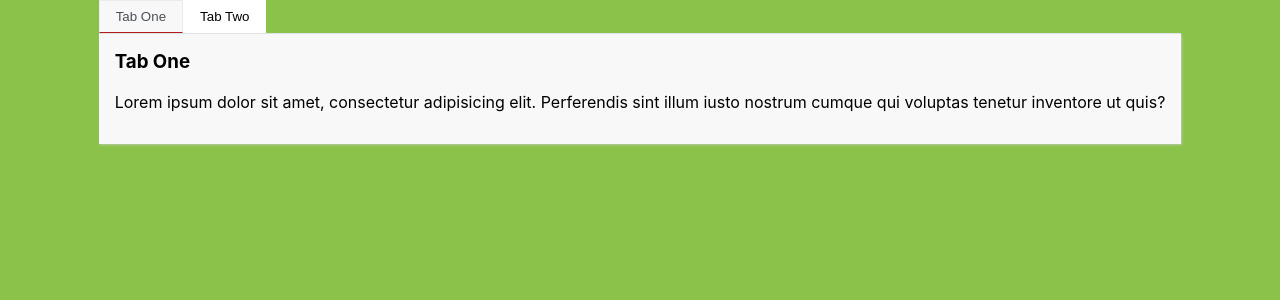
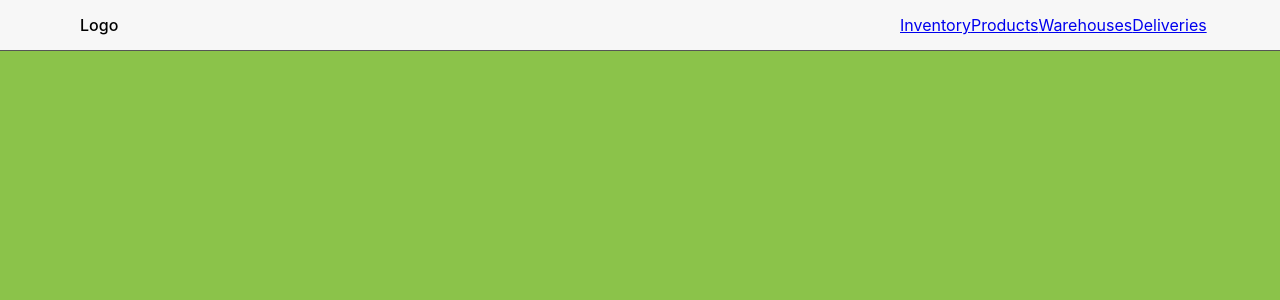
Before and after one commit to Birger9/CustomerCase, a React (Create React App) app in the folder typescript-frontend/: page /home in a window 1280 px wide. Shown: the top 300 px of the page. Built offline with nearby package versions, Linux system fonts and the light colour scheme.

Commit message:
"Work on navbar"

```diff
--- /dev/null
+++ b/typescript-frontend/src/Components/Nav/Nav.module.css
@@ -0,0 +1,22 @@
+.navbar {
+    width: 100%;
+    height: 50px;
+    background: #F7F7F7;
+    border-bottom: 1px solid #555;
+    display: flex;
+    align-items: center;
+    justify-content: space-between;
+}
+
+.logo-container {
+    margin-left: 80px;
+    font-weight: 500;
+    cursor: pointer;
+}
+
+.links-container {
+    margin-right: 80px;
+    display: flex;
+    width: 300px;
+    justify-content: space-evenly;
+}
--- /dev/null
+++ b/typescript-frontend/src/Components/Nav/Nav.tsx
@@ -0,0 +1,35 @@
+/* eslint-disable jsx-a11y/anchor-has-content */
+import React from 'react';
+import styles from './Nav.module.css';
+
+import * as data from './links.json';
+const linkString = JSON.stringify(data);
+const links = JSON.parse(linkString).links;
+
+type Link = {
+    label: string,
+    href: string
+}
+
+const Nav: React.FC<{}> = () => {
+  return (
+        <div className={styles.navbar}>
+            <div className={styles['logo-container']}>
+                Logo
+            </div>
+            <div className={styles['links-container']}>
+                {links.map((link: Link) => {
+                    return (
+                        <div key={link.href} className={styles['link']}>
+                            <a href={link.href}>
+                                {link.label}
+                            </a>
+                        </div>
+                    )
+                })}
+            </div>
+        </div>
+    )
+}
+
+export default Nav
--- /dev/null
+++ b/typescript-frontend/src/Components/Nav/links.json
@@ -0,0 +1,20 @@
+{
+    "links": [
+        {
+            "label": "Inventory",
+            "href": "/inventory"
+        },
+        {
+            "label": "Products",
+            "href": "/products"
+        },
+        {
+            "label": "Warehouses",
+            "href": "/warehouses"
+        },
+        {
+            "label": "Deliveries",
+            "href": "/deliveries"
+        }
+    ]
+}
--- a/typescript-frontend/src/Components/TabOne.tsx
+++ /dev/null
@@ -1,14 +0,0 @@
-import React, { FC, Fragment } from "react";
-
-const TabOne: FC<{}> = () => {
-  return (
-    <Fragment>
-      <h3>Tab One</h3>
-      <p>
-        Lorem ipsum dolor sit amet, consectetur adipisicing elit. Perferendis
-        sint illum iusto nostrum cumque qui voluptas tenetur inventore ut quis?
-      </p>
-    </Fragment>
-  );
-};
-export default TabOne;
--- a/typescript-frontend/src/Components/TabTwo.tsx
+++ /dev/null
@@ -1,14 +0,0 @@
-import React, { FC, Fragment } from "react";
-
-const TabTwo: FC<{}> = () => {
-  return (
-    <Fragment>
-      <h3>Tab Two</h3>
-      <p>
-        Lorem ipsum dolor sit amet, consectetur adipisicing elit. Perferendis
-        sint illum iusto nostrum cumque qui voluptas tenetur inventore ut quis?
-      </p>
-    </Fragment>
-  );
-};
-export default TabTwo;
--- a/typescript-frontend/src/Components/Tabs.tsx
+++ b/typescript-frontend/src/Components/Tabs.tsx
@@ -1,66 +1,29 @@
-import React, { FC } from "react";
-import "../styles.css";
+import React, { ReactElement, useState } from "react"
+import TabTitle from "./TabTitle"
 
-type TabsProps = {
-  tabs: {
-    label: string;
-    index: number;
-    Component: FC<{ index: number }>;
-  }[];
-  selectedTab: number;
-  onClick: (index: number) => void;
-  orientation?: "horizontal" | "vertical";
-  className?: string;
-};
+type Props = {
+  children: ReactElement[]
+}
 
-/**
- * Avalible Props
- * @param className string
- * @param tab Array of object
- * @param selectedTab number
- * @param onClick Function to set the active tab
- * @param orientation Tab orientation Vertical | Horizontal
- */
-const Tabs: FC<TabsProps> = ({
-  className = "tabs-component",
-  tabs = [],
-  selectedTab = 0,
-  onClick,
-  orientation = "horizontal"
-}) => {
-  const Panel = tabs && tabs.find((tab) => tab.index === selectedTab);
+const Tabs: React.FC<Props> = ({ children }) => {
 
-  return (
-    <div
-      className={
-        orientation === "vertical" ? className + " vertical" : className
-      }
-    >
-      <div role="tablist" aria-orientation={orientation}>
-        {tabs.map((tab) => (
-          <button
-            className={selectedTab === tab.index ? "active" : ""}
-            onClick={() => onClick(tab.index)}
-            key={tab.index}
-            type="button"
-            role="tab"
-            aria-selected={selectedTab === tab.index}
-            aria-controls={`tabpanel-${tab.index}`}
-            tabIndex={selectedTab === tab.index ? 0 : -1}
-            id={`btn-${tab.index}`}
-          >
-            {tab.label}
-          </button>
-        ))}
-      </div>
-      <div
-        role="tabpanel"
-        aria-labelledby={`btn-${selectedTab}`}
-        id={`tabpanel-${selectedTab}`}
-      >
-        {Panel && <Panel.Component index={selectedTab} />}
-      </div>
-    </div>
-  );
-};
-export default Tabs;
+    const [selectedTab, setSelectedTab] = useState(0)
+
+    return (
+        <div>
+            <ul>
+                {children.map((item, index) => (
+                    <TabTitle
+                        key={index}
+                        title={item.props.title}
+                        index={index}
+                        setSelectedTab={setSelectedTab}
+                    />
+                ))}
+            </ul>
+            {children[selectedTab]}
+        </div>
+    )
+}
+
+export default Tabs
--- a/typescript-frontend/src/Screens/MainPage.tsx
+++ b/typescript-frontend/src/Screens/MainPage.tsx
@@ -1,10 +1,5 @@
-
-import { Container } from "@mui/material";
 import { useState } from "react";
-
-import TabOne from "../Components/TabOne";
-import Tabs from "../Components/Tabs";
-import TabTwo from "../Components/TabTwo";
+import Nav from "../Components/Nav/Nav";
 
 //import jwt_decode from "jwt-decode";
 //import { useNavigate } from "react-router-dom";
@@ -26,33 +21,7 @@ export const MainPage: React.FC = () => {
         setMsg(msg);
     };
 
-    type TabsType = {
-        label: string;
-        index: number;
-        Component: React.FC<{}>;
-      }[];
-
-      // Tabs Array
-      const tabs: TabsType = [
-        {
-          label: "Tab One",
-          index: 1,
-          Component: TabOne
-        },
-        {
-          label: "Tab Two",
-          index: 2,
-          Component: TabTwo
-        }
-      ];
-
-    const [selectedTab, setSelectedTab] = useState<number>(tabs[0].index);
     return (
-        <Container
-            sx={{flex: 1, display: 'flex', flexDirection: 'column',
-            alignItems: 'center', justifyContent: 'left', width: '100vw'}}
-        >
-            <Tabs selectedTab={selectedTab} onClick={setSelectedTab} tabs={tabs} />
-        </Container>
+        <Nav />
     );
 }
```
